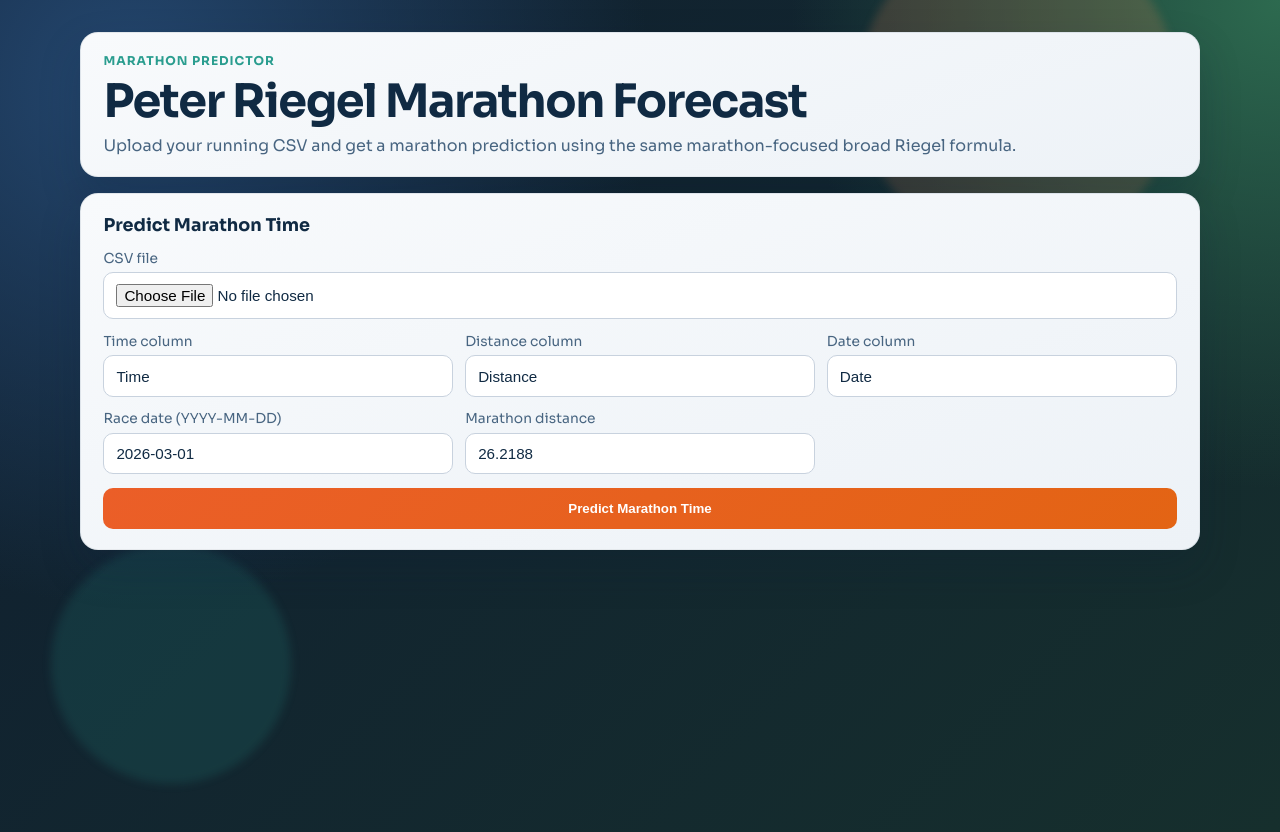
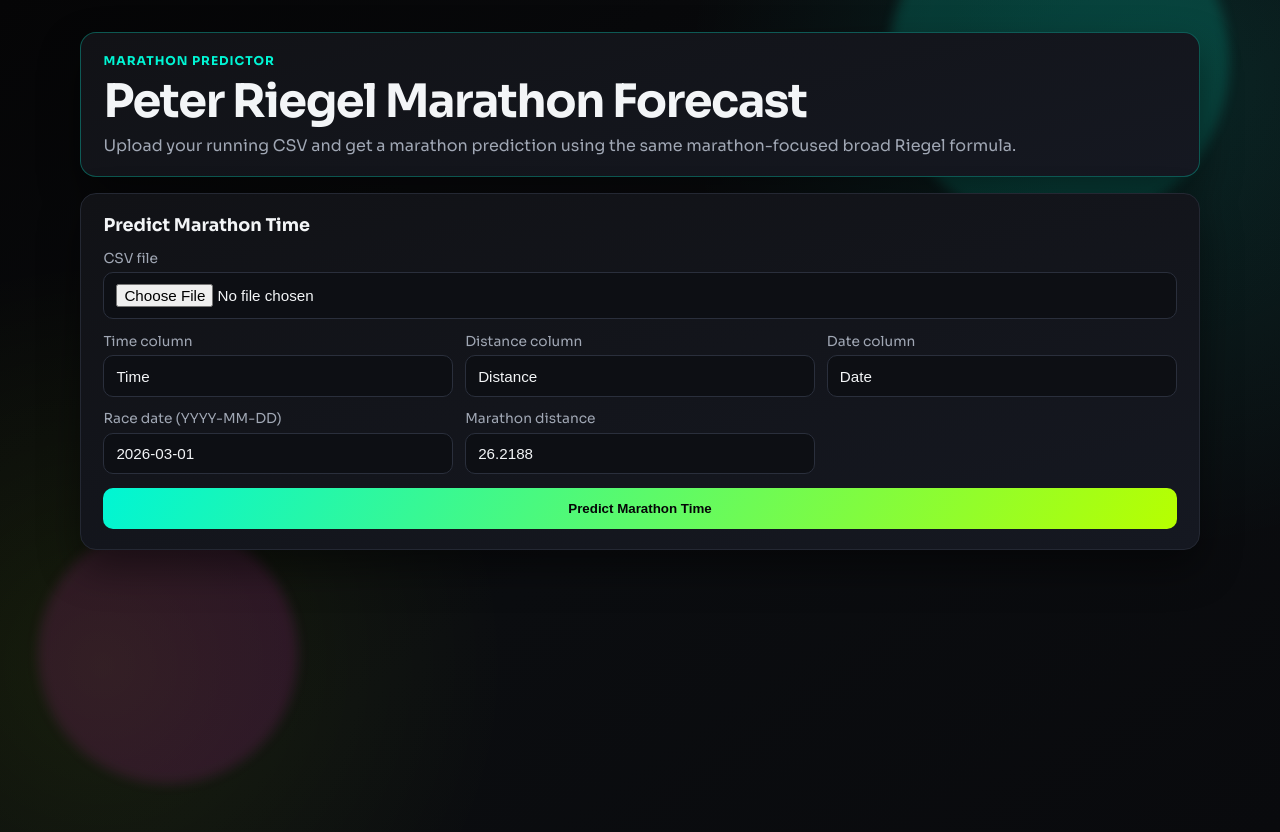
Before and after one commit to AmiitheshD/racepredictor, a Flask app: page / in a window 1280 px wide. Run offline with Flask 3, Linux system fonts and the light colour scheme.

Commit message:
Restyle UI with black/white neon theme

```diff
--- a/static/styles.css
+++ b/static/styles.css
@@ -1,14 +1,16 @@
 :root {
-  --bg-1: #0f1e31;
-  --bg-2: #162f2d;
-  --card: #f8fafc;
-  --card-alt: #edf2f7;
-  --ink: #102a43;
-  --muted: #486581;
-  --accent: #ef8354;
-  --accent-2: #2a9d8f;
-  --danger: #b42318;
-  --shadow: 0 18px 40px rgba(12, 31, 55, 0.22);
+  --bg: #070708;
+  --bg-soft: #0f1012;
+  --panel: #111216;
+  --panel-2: #151821;
+  --text: #f3f5f7;
+  --muted: #a0a7b4;
+  --line: #242833;
+  --neon-cyan: #00f5d4;
+  --neon-lime: #b7ff00;
+  --neon-magenta: #ff2bd6;
+  --danger: #ff5c8a;
+  --shadow: 0 18px 40px rgba(0, 0, 0, 0.45);
 }
 
 * {
@@ -18,34 +20,35 @@
 body {
   margin: 0;
   font-family: "Sora", sans-serif;
-  color: var(--ink);
-  background: radial-gradient(circle at 10% 10%, #24476f 0%, transparent 38%),
-              radial-gradient(circle at 100% 0%, #2d6a4f 0%, transparent 32%),
-              linear-gradient(135deg, var(--bg-1), var(--bg-2));
+  color: var(--text);
+  background:
+    radial-gradient(circle at 90% 10%, rgba(0, 245, 212, 0.11) 0%, transparent 34%),
+    radial-gradient(circle at 8% 80%, rgba(183, 255, 0, 0.08) 0%, transparent 30%),
+    linear-gradient(145deg, #050506, #0b0d10 55%, #090a0d);
   min-height: 100vh;
 }
 
 .background-shape {
   position: fixed;
   border-radius: 999px;
-  filter: blur(4px);
+  filter: blur(6px);
   z-index: -1;
 }
 
 .shape-a {
-  width: 320px;
-  height: 320px;
-  background: rgba(239, 131, 84, 0.18);
-  top: -70px;
-  right: 8%;
+  width: 340px;
+  height: 340px;
+  background: rgba(0, 245, 212, 0.16);
+  top: -110px;
+  right: 4%;
 }
 
 .shape-b {
-  width: 240px;
-  height: 240px;
-  background: rgba(42, 157, 143, 0.16);
+  width: 260px;
+  height: 260px;
+  background: rgba(255, 43, 214, 0.12);
   bottom: 2%;
-  left: 4%;
+  left: 3%;
 }
 
 .container {
@@ -56,11 +59,15 @@ body {
 }
 
 .card {
-  background: linear-gradient(160deg, var(--card), var(--card-alt));
-  border-radius: 18px;
+  background: linear-gradient(165deg, var(--panel), var(--panel-2));
+  border-radius: 16px;
   box-shadow: var(--shadow);
   padding: 1.25rem 1.4rem;
-  border: 1px solid rgba(16, 42, 67, 0.08);
+  border: 1px solid var(--line);
+}
+
+.hero {
+  border: 1px solid rgba(0, 245, 212, 0.3);
 }
 
 .hero h1 {
@@ -71,7 +78,7 @@ body {
 
 .eyebrow {
   margin: 0;
-  color: var(--accent-2);
+  color: var(--neon-cyan);
   font-weight: 700;
   text-transform: uppercase;
   letter-spacing: 0.08em;
@@ -104,10 +111,16 @@ input {
   width: 100%;
   padding: 0.7rem 0.75rem;
   border-radius: 10px;
-  border: 1px solid #c8d2de;
-  background: #ffffff;
-  color: var(--ink);
+  border: 1px solid #2a2f3c;
+  background: #0d0f14;
+  color: var(--text);
   font-size: 0.95rem;
+}
+
+input:focus {
+  outline: none;
+  border-color: var(--neon-cyan);
+  box-shadow: 0 0 0 3px rgba(0, 245, 212, 0.15);
 }
 
 .grid-3 {
@@ -122,15 +135,16 @@ button {
   border-radius: 10px;
   padding: 0.82rem 1rem;
   font-weight: 700;
-  color: #fff;
-  background: linear-gradient(135deg, #eb5e28, #e36414);
+  color: #050607;
+  background: linear-gradient(120deg, var(--neon-cyan), var(--neon-lime));
   cursor: pointer;
-  transition: transform 120ms ease, filter 120ms ease;
+  transition: transform 120ms ease, filter 120ms ease, box-shadow 120ms ease;
 }
 
 button:hover {
   transform: translateY(-1px);
-  filter: saturate(110%);
+  filter: saturate(112%);
+  box-shadow: 0 0 18px rgba(0, 245, 212, 0.35);
 }
 
 .alert {
```
Also changed, not shown: other parts of static/styles.css (+17 -16 lines).
